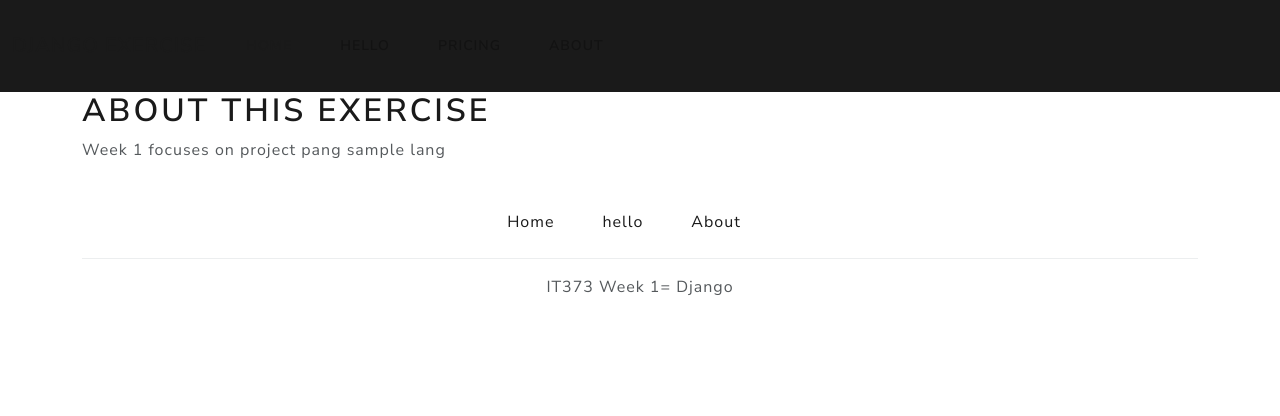
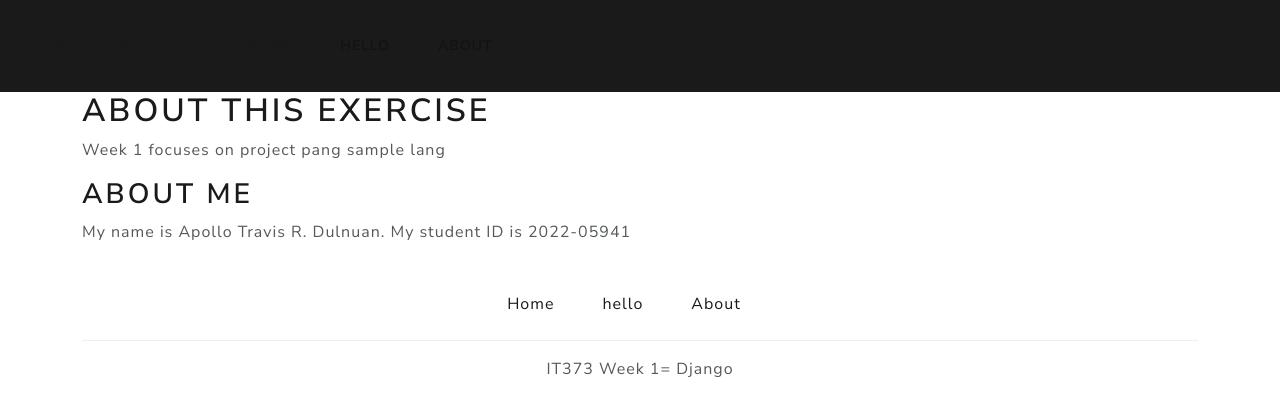
Before and after one commit to APOLLOTRAVISDULNUAN/it373-week1-Django-basics, a Django app: page /about/ in a window 1280 px wide. Shown: the top 416 px of the page. Run offline with Django 5.2, Linux system fonts and the light colour scheme.

Commit message:
modified base,about,home

```diff
--- a/templates/base.html
+++ b/templates/base.html
@@ -21,12 +21,8 @@
                     <span class="visually-hidden">(current)</span>
                 </a>
                 </li>
-
                 <li class="nav-item">
                 <a class="nav-link" href="{% url "hello" %}">hello</a>
-                </li>
-                <li class="nav-item">
-                <a class="nav-link" href="#">Pricing</a>
                 </li>
                 <li class="nav-item">
                 <a class="nav-link" href="{% url "about" %}">About</a>
--- a/templates/pages/about.html
+++ b/templates/pages/about.html
@@ -4,4 +4,7 @@
 
     <h1>About this Exercise</h1>
     <p>Week 1 focuses on project pang sample lang</p>
+    <h2>About Me</h2>
+    <p>My name is Apollo Travis R. Dulnuan. My student ID is 2022-05941</p>
+
 {% endblock content %}
--- a/templates/pages/home.html
+++ b/templates/pages/home.html
@@ -10,5 +10,5 @@
         <li>Week: {{ week1}}</li>
     </ul>
 
-    <p> try the <a href="{% url 'about'%}">about</a> page</p>
+
 {% endblock content %}
```
